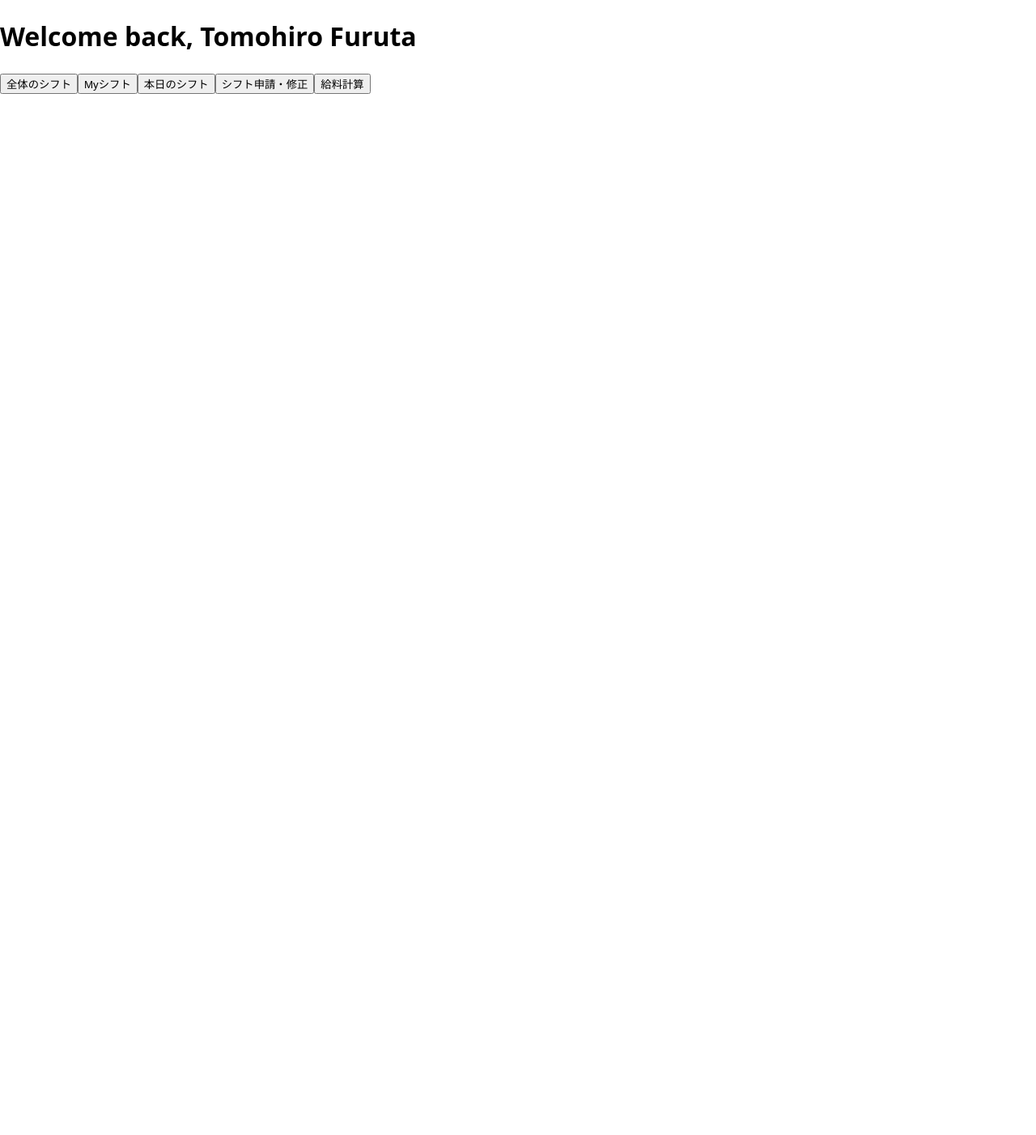
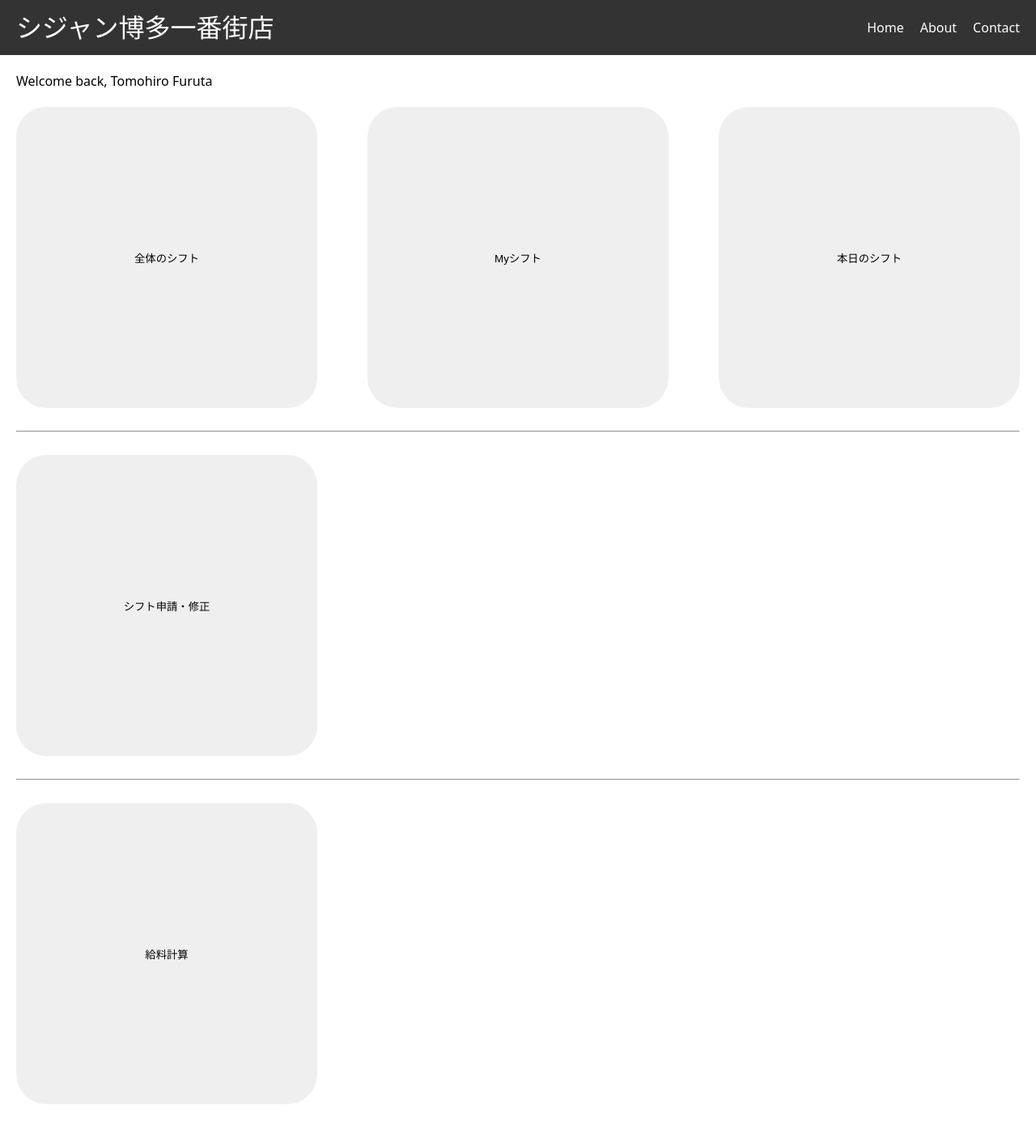
Before and after one commit to kei0101xw/web-shift-manager, a React (Vite) app in the folder frontend/: page /home in a window 1280 px wide. Shown: the whole page at 81% size. Before the commit the page ends 800 px from the top, so only its background shows below. Built offline with nearby package versions, Linux system fonts and the light colour scheme.

Commit message:
[change] ホームページの基本的なUIを実装

```diff
--- /dev/null
+++ b/frontend/src/pages/Home.css
@@ -0,0 +1,35 @@
+.home-container {
+  padding: 20px;
+}
+
+.shift-button-group {
+  display: flex;
+  justify-content: space-between;
+}
+
+.shift-button {
+  width: 30%;
+  aspect-ratio: 1 / 1; /*アスペクト比1:1*/
+  margin: 20px 0;
+  border: none;
+  border-radius: 10%;
+  cursor: pointer;
+}
+
+.shift-apply--button {
+  width: 30%;
+  aspect-ratio: 1 / 1; /*アスペクト比1:1*/
+  margin: 20px 0;
+  border: none;
+  border-radius: 10%;
+  cursor: pointer;
+}
+
+.salary-calc-button {
+  width: 30%;
+  aspect-ratio: 1 / 1; /*アスペクト比1:1*/
+  margin: 20px 0;
+  border: none;
+  border-radius: 10%;
+  cursor: pointer;
+}
--- a/frontend/src/pages/Home.jsx
+++ b/frontend/src/pages/Home.jsx
@@ -1,17 +1,30 @@
 import React from "react";
+import "./Home.css";
+import Header from "../components/Header";
 
 const Home = () => {
   return (
-    <div>
-      <h1>Welcome back, Tomohiro Furuta</h1>
-      <button>全体のシフト</button>
-      <button>Myシフト</button>
-      <button>本日のシフト</button>
-
-      <button>シフト申請・修正</button>
-
-      <button>給料計算</button>
-    </div>
+    <>
+      <Header />
+      <div className="home-container">
+        <div>Welcome back, Tomohiro Furuta</div>
+        <div className="all-button-group">
+          <div className="shift-button-group">
+            <button className="shift-button">全体のシフト</button>
+            <button className="shift-button">Myシフト</button>
+            <button className="shift-button">本日のシフト</button>
+          </div>
+          <hr></hr>
+          <div className="shift-apply-button-group">
+            <button className="shift-apply--button">シフト申請・修正</button>
+          </div>
+          <hr></hr>
+          <div className="salary-calc-button-group">
+            <button className="salary-calc-button">給料計算</button>
+          </div>
+        </div>
+      </div>
+    </>
   );
 };
 
```
